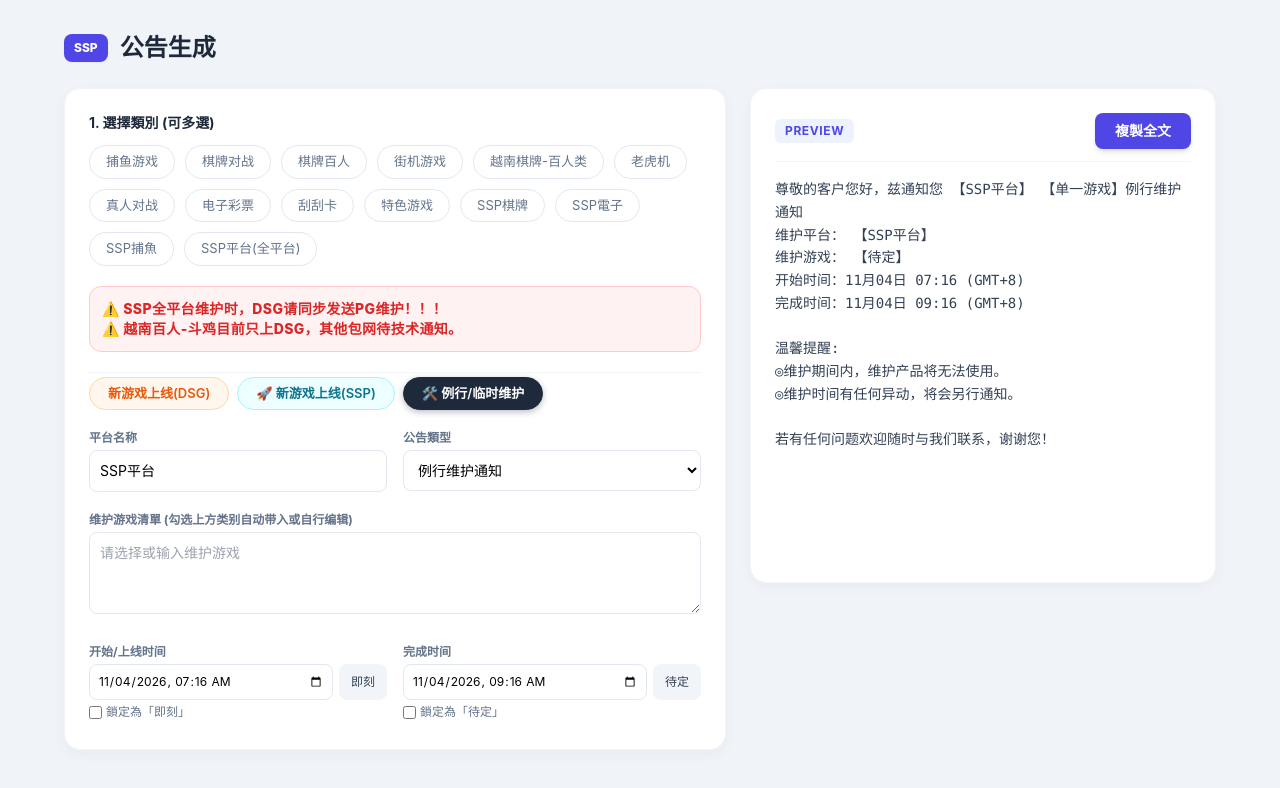
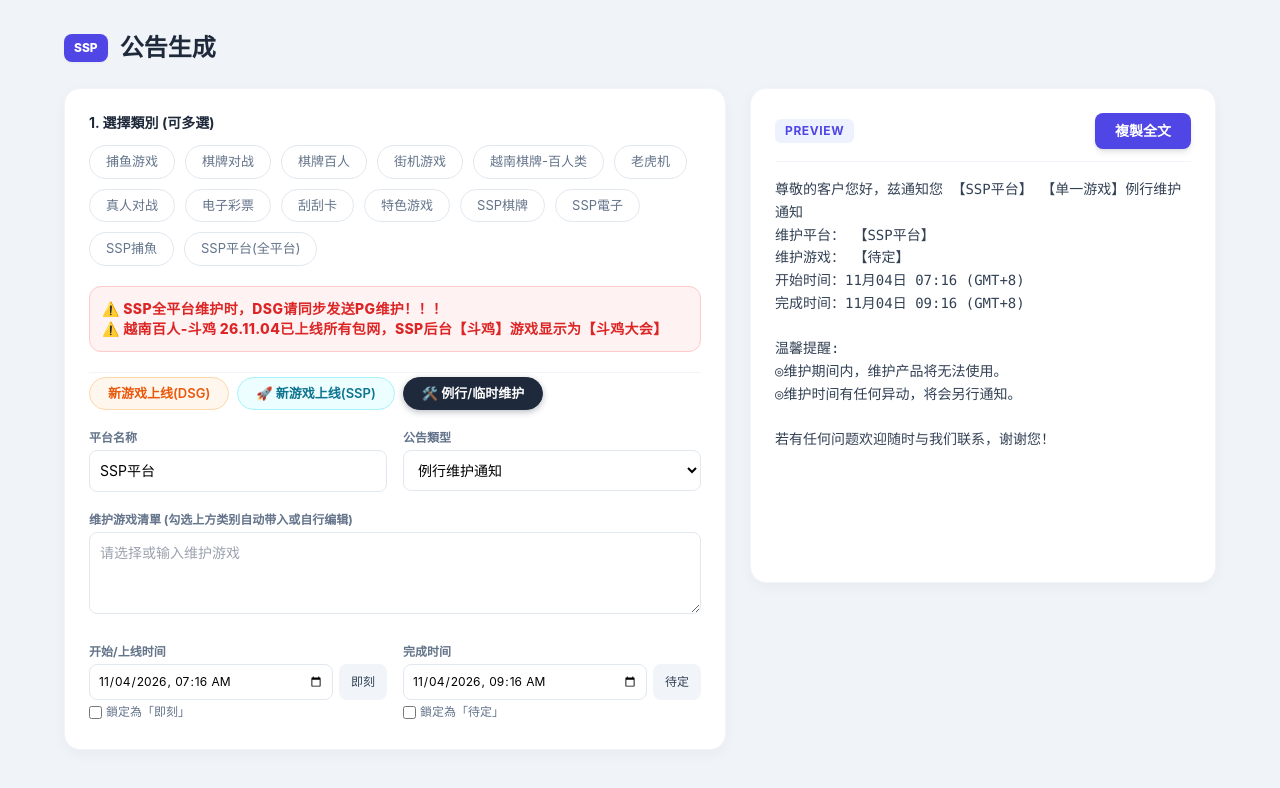
Before and after one commit to 4c5qzpmwgh-del/SSP_announcement, a plain HTML site: page index.html in a window 1280 px wide. Drawn offline with nearby package versions, Linux system fonts and the light colour scheme.

Commit message:
Update index.html

```diff
--- a/index.html
+++ b/index.html
@@ -69,7 +69,7 @@
                         <span class="text-red-600 font-extrabold text-sm tracking-wide">
                             ⚠️ SSP全平台维护时，DSG请同步发送PG维护！！！
                         <br><span class="text-red-600 font-extrabold text-sm tracking-wide">
-                            ⚠️ 越南百人-斗鸡目前只上DSG，其他包网待技术通知。
+                            ⚠️ 越南百人-斗鸡 26.11.04已上线所有包网，SSP后台【斗鸡】游戏显示为【斗鸡大会】
                         </span>
                     </div>
 
```
